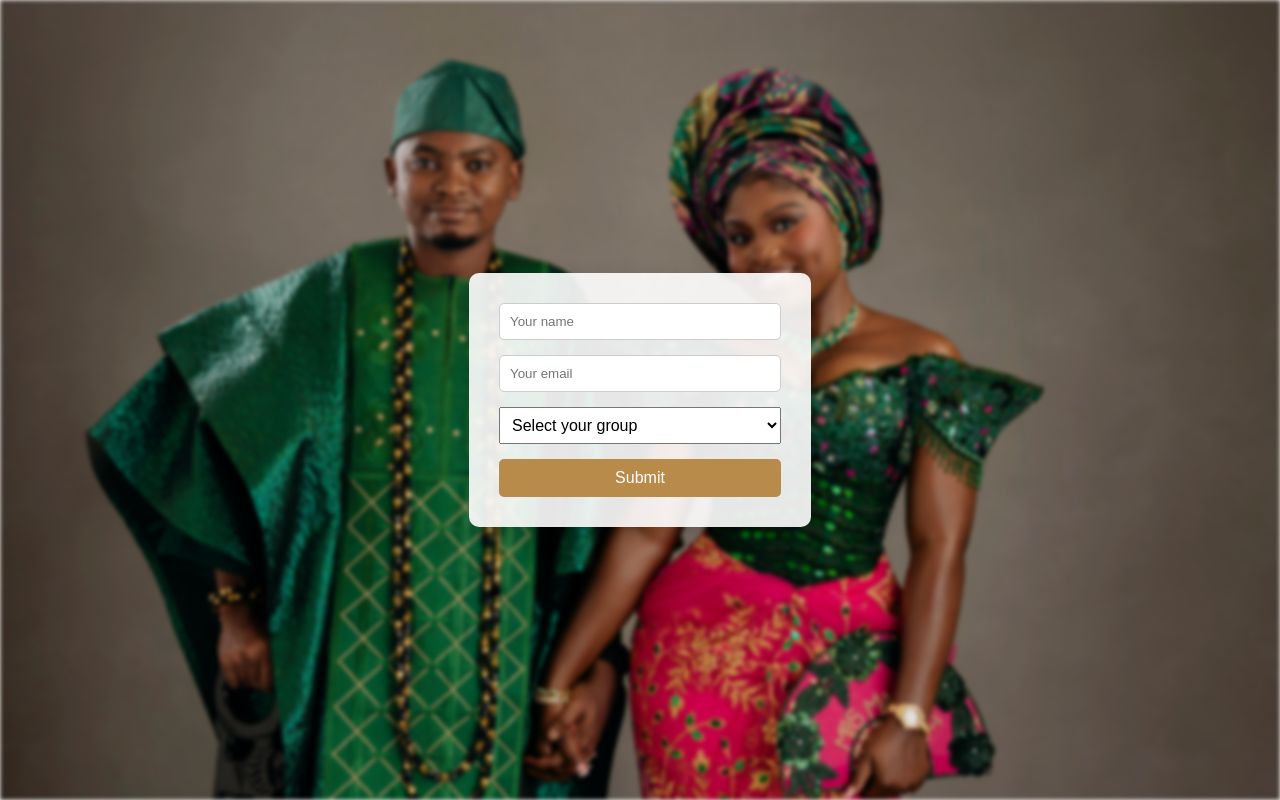
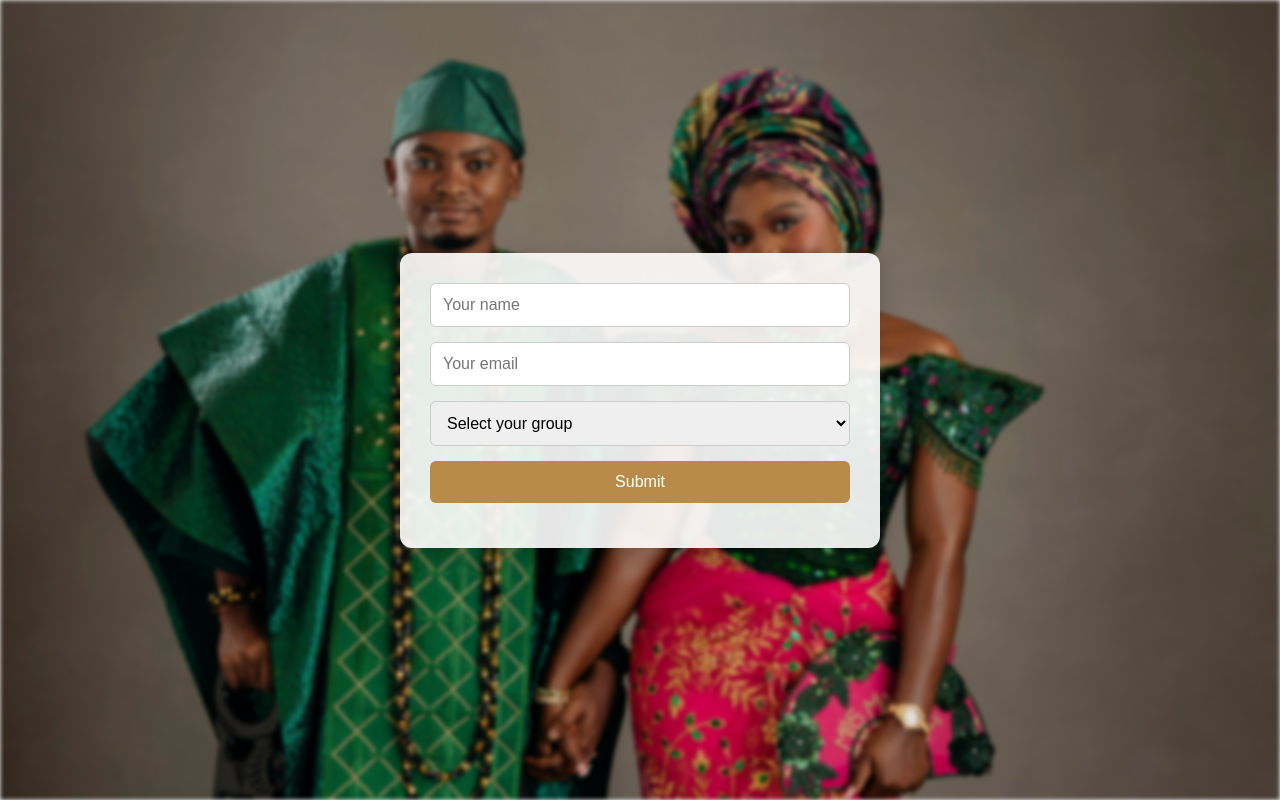
Before and after one commit to ujehviam/wedding-rsvp, a Flask app: page / in a window 1280 px wide. Run offline with Flask 3, Linux system fonts and the light colour scheme.

Commit message:
resized the form page

```diff
--- a/static/style.css
+++ b/static/style.css
@@ -1,3 +1,4 @@
+/* RESET + BASE */
 body {
   font-family: Arial, sans-serif;
   position: relative;
@@ -9,56 +10,67 @@ body {
   justify-content: center;
 
   overflow: hidden;
+  padding: 20px;
+  box-sizing: border-box;
 }
 
-/* Background layer */
+/* BACKGROUND */
 body::before {
   content: "";
   position: absolute;
   inset: 0;
   background-image: url("../static/images/wedding-bg.jpg");
-  background-size: cover;              /* ✅ full screen */
-  background-position: center 32%;    /* ✅ keep head visible */
+  background-size: cover;
+  background-position: center 32%;
   background-repeat: no-repeat;
-  filter: blur(2px) brightness(0.9);   /* ✅ softer blur */
+  filter: blur(2px) brightness(0.9);
   z-index: -1;
 }
 
-/* Form container */
+/* FORM CONTAINER */
 form {
   background: rgba(255, 255, 255, 0.9);
   padding: 30px;
-  border-radius: 10px;
+  border-radius: 12px;
   box-shadow: 0 10px 25px rgba(0, 0, 0, 0.2);
+
+  width: 90%;
+  max-width: 420px;
 }
 
-/* Inputs */
-input {
+/* INPUTS + SELECT + BUTTON */
+input,
+select,
+button {
   display: block;
+  width: 100%;
+  padding: 12px;
   margin-bottom: 15px;
-  padding: 10px;
-  width: 260px;
-  border: 1px solid #ccc;
-  border-radius: 5px;
+  font-size: 16px;
+  border-radius: 6px;
+  box-sizing: border-box;
 }
 
-/* Button */
+/* INPUT + SELECT STYLE */
+input,
+select {
+  border: 1px solid #ccc;
+}
+
+/* BUTTON */
 button {
-  width: 100%;
-  padding: 10px;
   border: none;
   background: #b88b4a;
   color: white;
-  font-size: 16px;
-  border-radius: 5px;
   cursor: pointer;
+  transition: background 0.3s ease;
 }
 
 button:hover {
   background: #9f7538;
 }
 
-/* Flash messages */
+/* FLASH MESSAGES */
 .flash {
   padding: 10px;
   margin-bottom: 15px;
@@ -79,14 +91,15 @@ button:hover {
   position: relative;
   margin: 0;
   height: 100vh;
-  font-family: Arial, sans-serif;
+
   display: flex;
   justify-content: center;
   align-items: center;
+
   overflow: hidden;
 }
 
-/* Background for thank-you page */
+/* THANK YOU BACKGROUND */
 .thank-you-page::before {
   content: "";
   position: absolute;
@@ -99,6 +112,7 @@ button:hover {
   z-index: -1;
 }
 
+/* THANK YOU TEXT */
 .thank-you-page h2 {
   background: rgba(255, 255, 255, 0.85);
   padding: 20px 30px;
@@ -107,27 +121,39 @@ button:hover {
   text-align: center;
 }
 
-/* Select */
-select {
-  display: block;
-  width: 100%;
-  padding: 8px;
-  margin-bottom: 15px;
-  font-size: 1rem;
-}
-
+/* CARD CONTAINER */
 .card-container {
-    display: flex;
-    flex-direction: column;
-    align-items: center;   /* ✅ centers horizontally */
-    justify-content: center;
-    gap: 20px;
-    text-align: center;    /* ✅ centers text like h2 */
+  display: flex;
+  flex-direction: column;
+  align-items: center;
+  justify-content: center;
+  gap: 20px;
+  text-align: center;
+  padding: 20px;
 }
 
 .card-container img {
-    display: block;
-    margin: 0 auto;        /* ✅ ensures perfect centering */
-    width: 300px;
-    border-radius: 10px;
+  width: 95%;
+  max-width: 400px;
+  height: auto;
+  border-radius: 10px;
 }
+
+/* MOBILE OPTIMIZATION */
+@media (max-width: 600px) {
+  body {
+    padding: 10px;
+  }
+
+  form {
+    padding: 20px;
+    width: 95%;
+  }
+
+  input,
+  select,
+  button {
+    font-size: 18px;
+    padding: 14px;
+  }
+}
--- a/templates/index.html
+++ b/templates/index.html
@@ -24,7 +24,7 @@
     <option value="ATC">ATC</option>
     <option value="CPE">CPE</option>
     <option value="CACGM">CACGM</option>
-    <option value="FRIEND/FAMILY">FRIEND/FAMILY</option>
+    <option value="FRIENDS/FAMILY">FRIENDS/FAMILY</option>
   </select>
 
   <button type="submit">Submit</button>
```
Also changed, not shown: templates/success.html (+4 -3 lines), CI/CD.yml (added).
